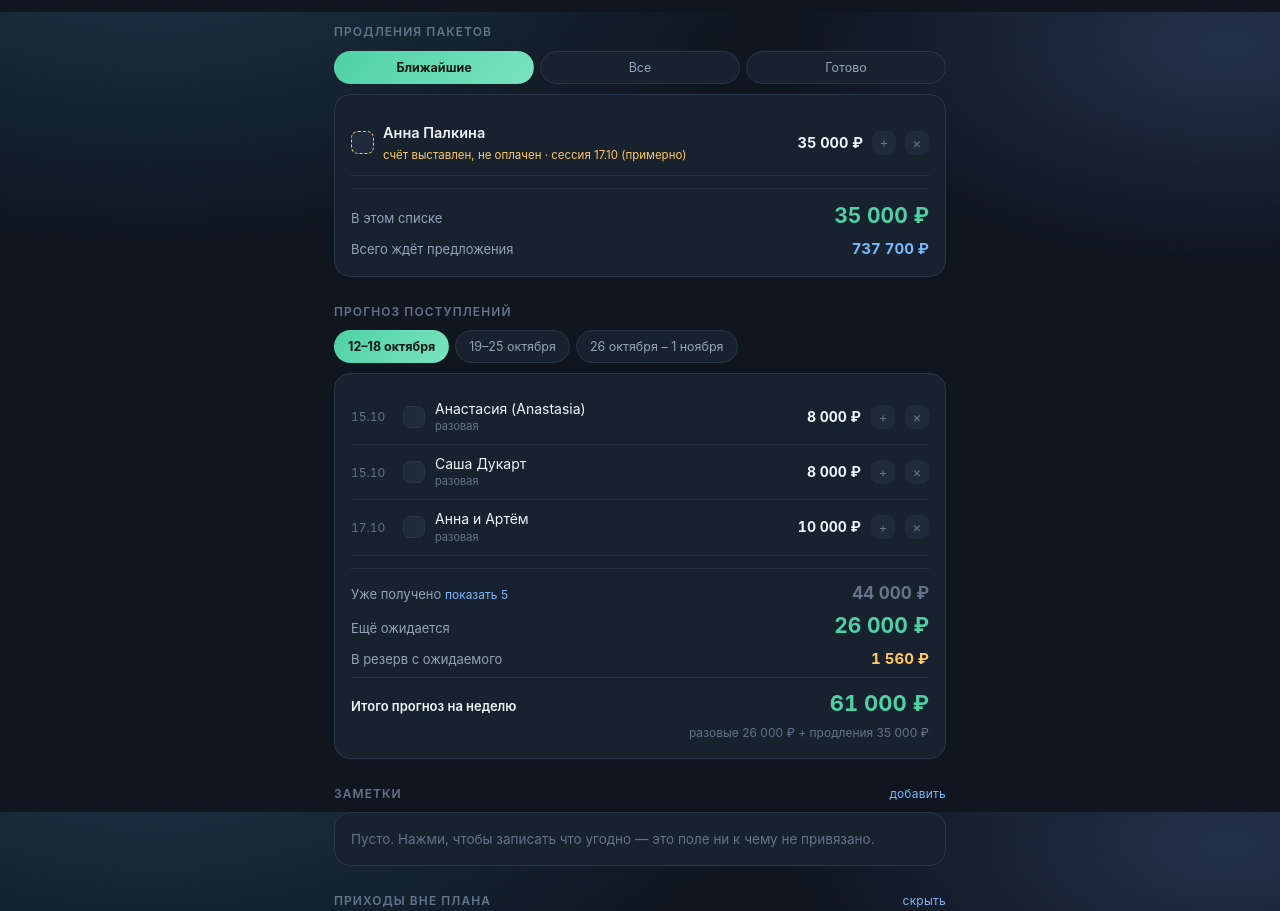
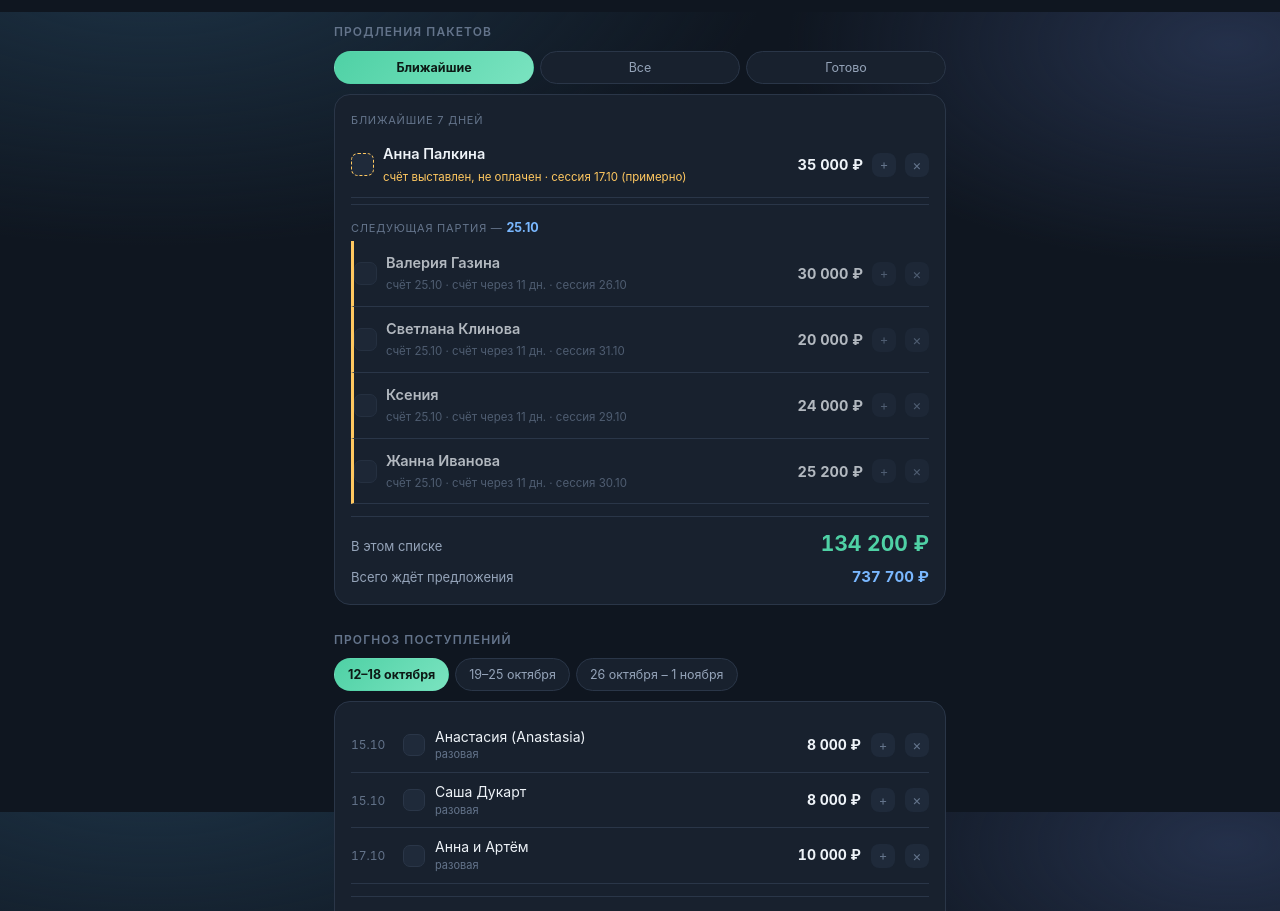
Before and after one commit to anbrvkv-creator/mini-app, a plain HTML site: page index.html in a window 1280 px wide. Shown: the part 1588-2499 px from the top of the page. Drawn offline with Linux system fonts and the light colour scheme.

Commit message:
Update Финансы index.html 2026-10-14b

```diff
--- a/index.html
+++ b/index.html
@@ -148,6 +148,11 @@
            border-radius:8px;font-size:14px;line-height:1;font-family:inherit;cursor:pointer;
            display:flex;align-items:center;justify-content:center}
   .dropBtn:active{background:#3a2422;color:var(--coral)}
+  .grpHead{font-size:11px;letter-spacing:.07em;text-transform:uppercase;color:var(--faint);
+           padding:14px 0 4px;border-top:1px solid var(--stroke);margin-top:6px}
+  .grpHead:first-child{border-top:none;margin-top:0;padding-top:2px}
+  .grpHead b{color:var(--sky);font-weight:700;letter-spacing:0;text-transform:none;font-size:12.5px}
+  .rnItem.next .rn{opacity:.72}
   .dropLine{display:flex;justify-content:space-between;align-items:center;margin-top:11px;padding-top:10px;
             border-top:1px solid var(--stroke);font-size:12.5px;color:var(--faint)}
   .dropLine button{background:none;border:none;color:var(--sky);font-size:12.5px;font-family:inherit;
@@ -1272,7 +1277,12 @@ function render(){
   if(R.length){
     var todo=R.filter(function(r){ return !r.предложила; });
     var horizon=(D.прогноз_недели&&D.прогноз_недели[0])?D.прогноз_недели[0].по:null;
-    var TABS=[{t:"Ближайшие",f:function(r){ var dd=daysTo(r.окно_с); return !r.предложила && dd!==null && dd<=7; }},
+    var pend=R.filter(function(r){ return !r.предложила && !S.dropped[noteKey(r)]; });
+    var later=pend.filter(function(r){ return daysTo(r.окно_с)>7; })
+                  .map(function(r){ return r.окно_с; }).sort();
+    var nextBatch=later.length?later[0]:null;
+    var TABS=[{t:"Ближайшие",f:function(r){ var dd=daysTo(r.окно_с);
+                 return !r.предложила && dd!==null && (dd<=7 || r.окно_с===nextBatch); }},
               {t:"Все",f:function(r){ return !r.предложила; }},
               {t:"Готово",f:function(r){ return r.предложила; }}];
     var dropR=R.filter(function(r){ return S.dropped[noteKey(r)]; });
@@ -1290,8 +1300,17 @@ function render(){
     if(!listed.length){
       h+='<div style="color:var(--faint);font-size:13.5px">Пусто.</div>';
     } else {
+      var shownSoon=false, shownNext=false;
       listed.forEach(function(r){
         var d=daysTo(r.окно_с);
+        var isNext=(renewTab===0 && nextBatch && r.окно_с===nextBatch && d>7);
+        if(renewTab===0){
+          if(!isNext && !shownSoon){ shownSoon=true;
+            h+='<div class="grpHead">Ближайшие 7 дней</div>'; }
+          if(isNext && !shownNext){ shownNext=true;
+            var nb=nextBatch.split("-");
+            h+='<div class="grpHead">Следующая партия \u2014 <b>'+nb[2]+'.'+nb[1]+'</b></div>'; }
+        }
         var cls=r.предложила?"did":(r.счёт_выставлен?"bill":(d<0?"over":(d<=7?"soon":"")));
         var when = r.счёт_выставлен ? "счёт выставлен, не оплачен"
                  : d<0 ? ("счёт просрочен на "+Math.abs(d)+" дн.")
@@ -1300,7 +1319,7 @@ function render(){
                  : ("счёт через "+d+" дн.");
         var dd=r.окно_с.split("-"), ns=r.окно_по.split("-");
         var nk=noteKey(r), nv=S.notes[nk]||"";
-        h+='<div class="rnItem"><div class="rn '+cls+'">'+
+        h+='<div class="rnItem'+(isNext?" next":"")+'"><div class="rn '+cls+'">'+
              '<div class="box'+(r.предложила?" on":"")+'" onclick="toggleOffer(\''+
                esc(r.клиент).replace(/'/g,"")+'\',\''+r.окно_с+'\')">'+(r.предложила?"\u2713":"")+'</div>'+
              '<div class="nm"><b>'+esc(r.клиент)+'</b>'+
```
